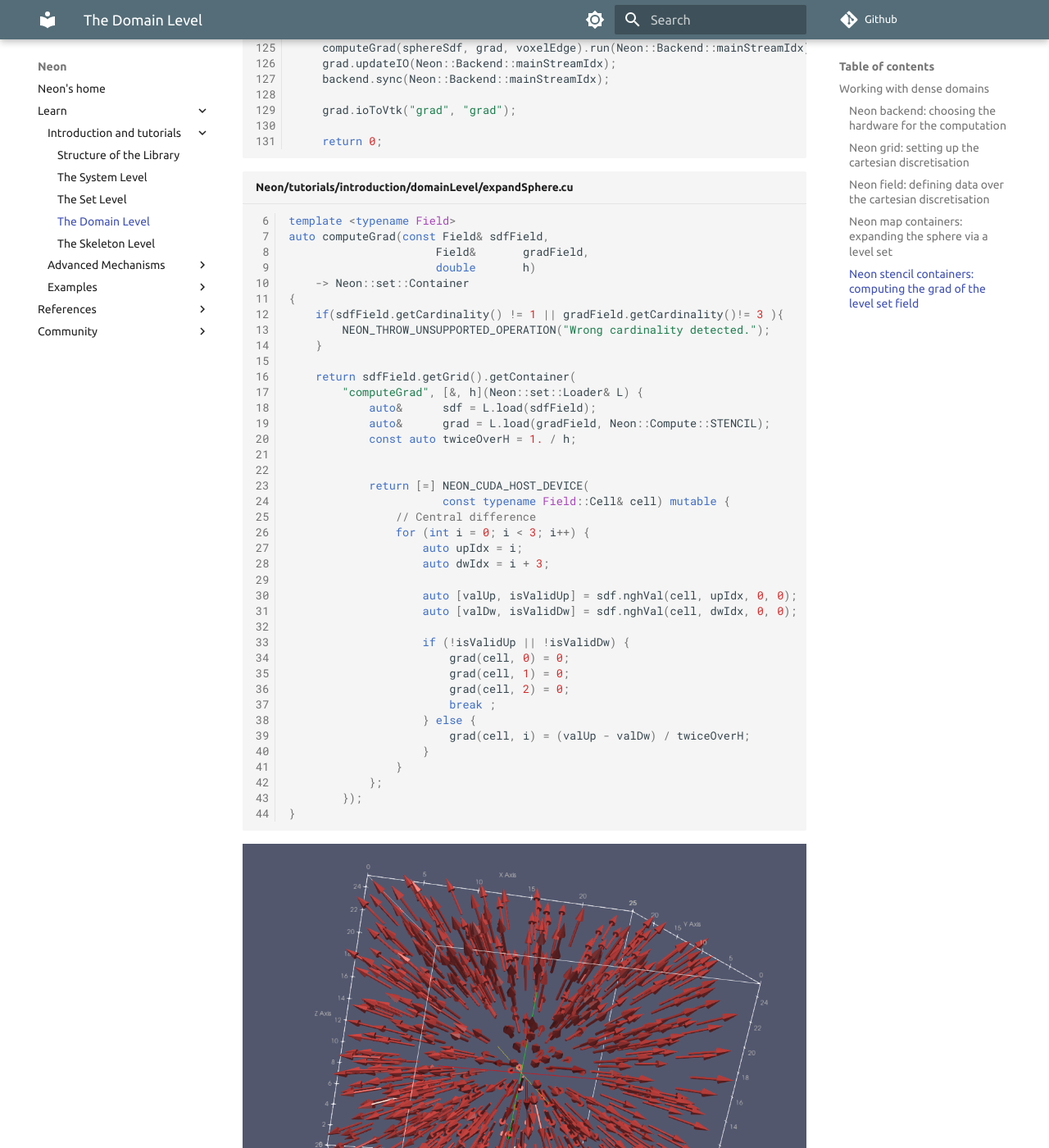
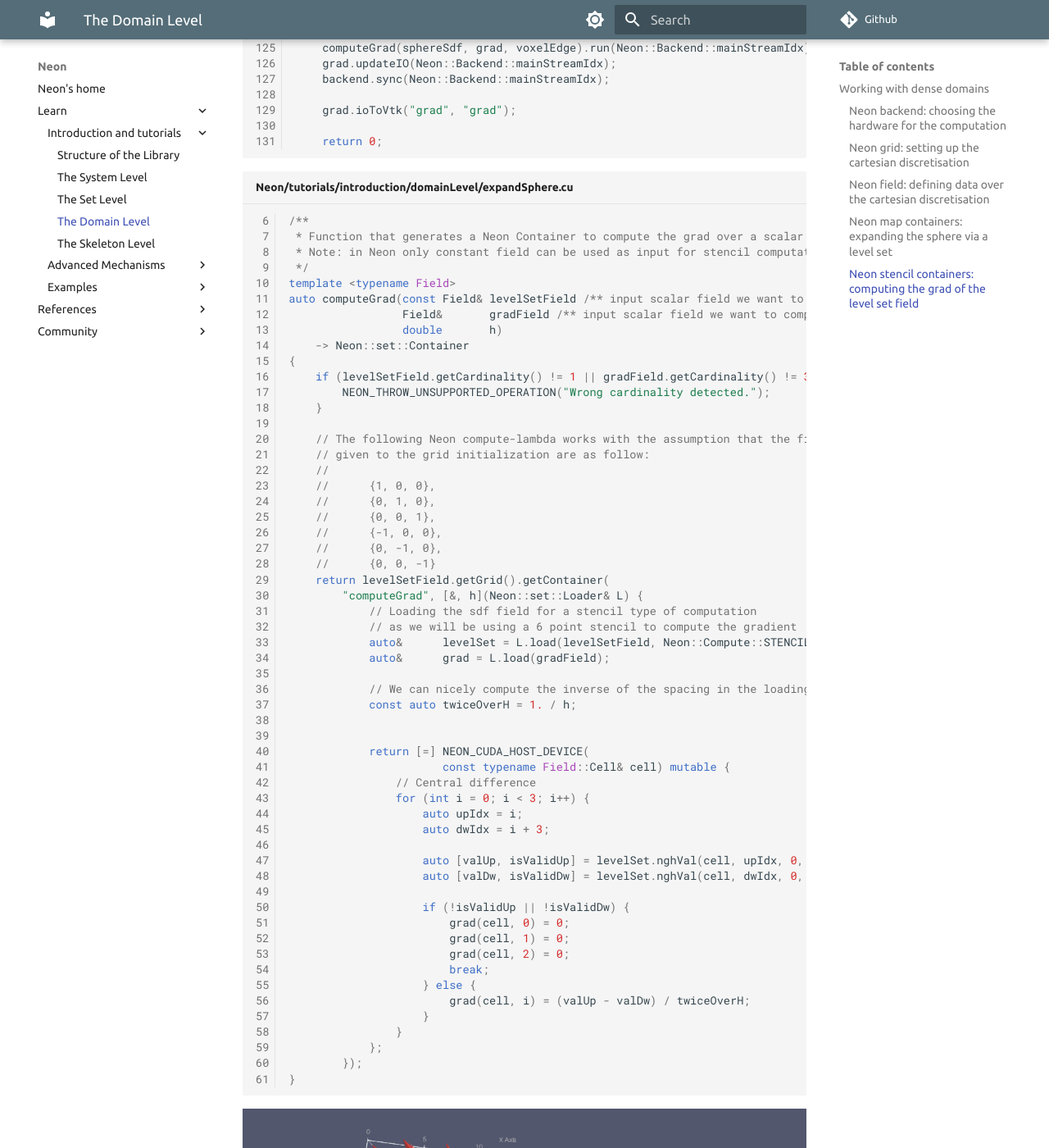
Before and after one commit to Autodesk/Neon, an MkDocs documentation site: the page built from docs/learn/introduction/04-the-domain-level.md, in a window 1280 px wide and 1400 px high, scrolled down 7846 px. Shown: the whole window at 82% size. Built offline with MkDocs 1.6.1 and Material for MkDocs 9.7.7, drawn with Linux system fonts in a browser that asks for light colours; comment, search, counter and statistics services are not loaded.

Commit message:
Fixing domain tutorial.

````diff
--- a/docs/learn/introduction/04-the-domain-level.md
+++ b/docs/learn/introduction/04-the-domain-level.md
@@ -289,20 +289,38 @@ auto expandedLevelSet(Field& sdf,
 ```
 
 ```cpp linenums="6" title="Neon/tutorials/introduction/domainLevel/expandSphere.cu"
+
+/**
+ * Function that generates a Neon Container to compute the grad over a scalar field.
+ * Note: in Neon only constant field can be used as input for stencil computation
+ */
 template <typename Field>
-auto computeGrad(const Field& sdfField,
-                      Field&       gradField,
-                      double       h)
+auto computeGrad(const Field& levelSetField /** input scalar field we want to compute the grad.*/,
+                 Field&       gradField /** input scalar field we want to compute the grad.*/,
+                 double       h)
     -> Neon::set::Container
 {
-    if(sdfField.getCardinality() != 1 || gradField.getCardinality()!= 3 ){
+    if (levelSetField.getCardinality() != 1 || gradField.getCardinality() != 3) {
         NEON_THROW_UNSUPPORTED_OPERATION("Wrong cardinality detected.");
     }
 
-    return sdfField.getGrid().getContainer(
+    // The following Neon compute-lambda works with the assumption that the first elements of the stencil
+    // given to the grid initialization are as follow:
+    //
+    //      {1, 0, 0},
+    //      {0, 1, 0},
+    //      {0, 0, 1},
+    //      {-1, 0, 0},
+    //      {0, -1, 0},
+    //      {0, 0, -1}
+    return levelSetField.getGrid().getContainer(
         "computeGrad", [&, h](Neon::set::Loader& L) {
-            auto&      sdf = L.load(sdfField);
-            auto&      grad = L.load(gradField, Neon::Compute::STENCIL);
+            // Loading the sdf field for a stencil type of computation
+            // as we will be using a 6 point stencil to compute the gradient
+            auto&      levelSet = L.load(levelSetField, Neon::Compute::STENCIL);
+            auto&      grad = L.load(gradField);
+
+            // We can nicely compute the inverse of the spacing in the loading lambda
             const auto twiceOverH = 1. / h;
 
 
@@ -313,14 +331,14 @@ auto computeGrad(const Field& sdfField,
                     auto upIdx = i;
                     auto dwIdx = i + 3;
 
-                    auto [valUp, isValidUp] = sdf.nghVal(cell, upIdx, 0, 0);
-                    auto [valDw, isValidDw] = sdf.nghVal(cell, dwIdx, 0, 0);
+                    auto [valUp, isValidUp] = levelSet.nghVal(cell, upIdx, 0, 0);
+                    auto [valDw, isValidDw] = levelSet.nghVal(cell, dwIdx, 0, 0);
 
                     if (!isValidUp || !isValidDw) {
                         grad(cell, 0) = 0;
                         grad(cell, 1) = 0;
                         grad(cell, 2) = 0;
-                        break ;
+                        break;
                     } else {
                         grad(cell, i) = (valUp - valDw) / twiceOverH;
                     }
````
Also changed, not shown: 1 other file.
